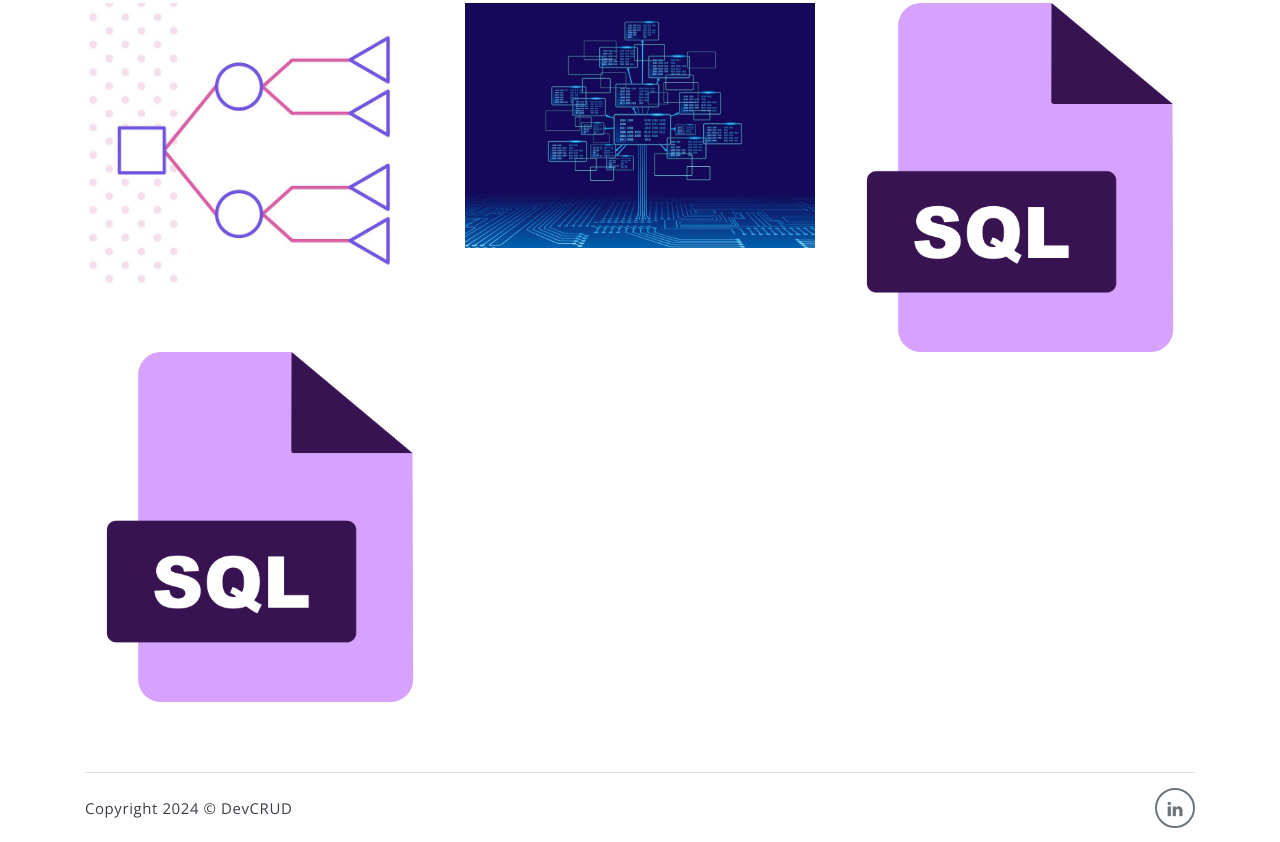
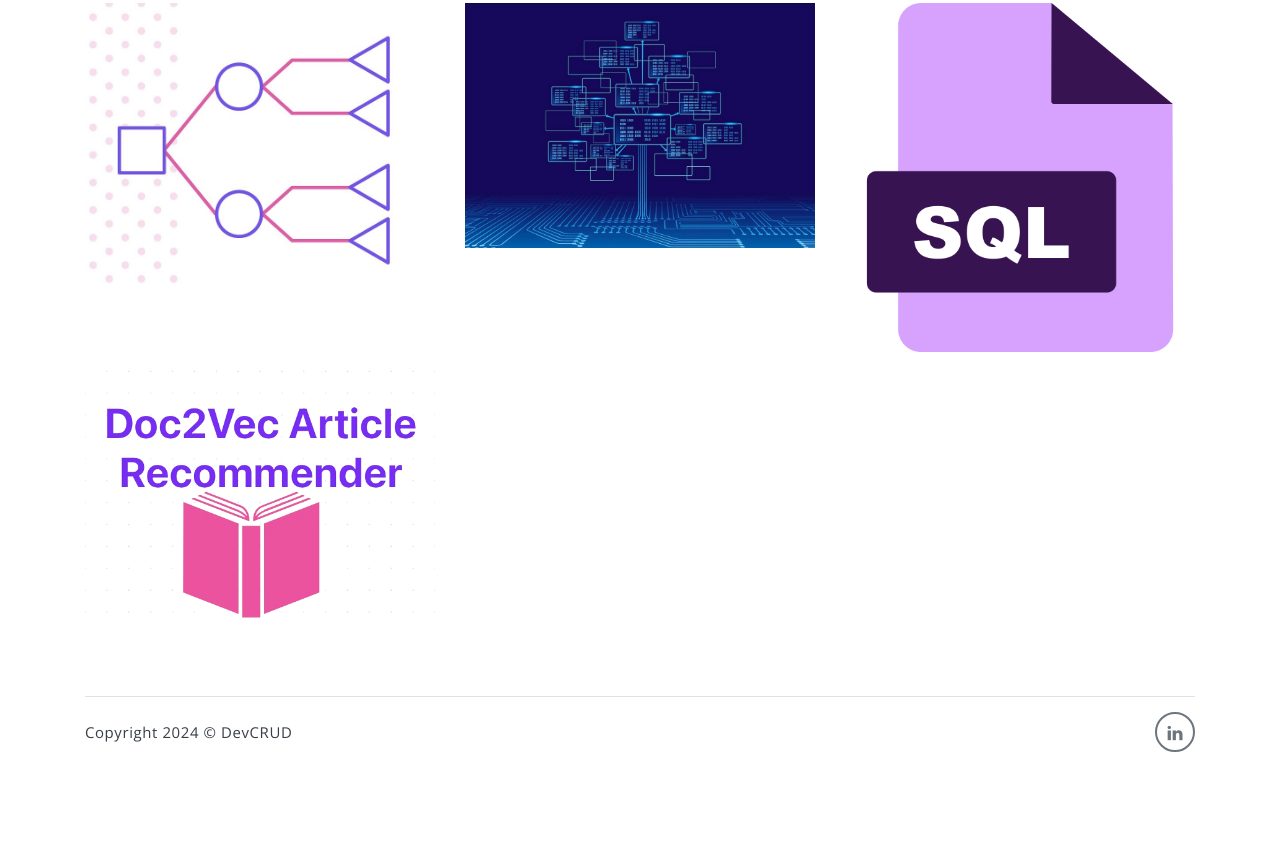
Before and after one commit to lzaidi/lzaidi.github.io, a plain HTML site: page index.html in a window 1280 px wide. Shown: the part 1415-2257 px from the top of the page. After the commit the page ends 2181 px from the top, so only its background shows below. Drawn offline with nearby package versions, Linux system fonts and the light colour scheme; a web font is replaced by a local one.

Commit message:
Update index.html

```diff
--- a/index.html
+++ b/index.html
@@ -124,7 +124,7 @@
             <div class="row">
                 <div class="col-md-4">
                     <a href="https://github.com/lzaidi/doc2vec" class="portfolio-card">
-                        <img class="portfolio-card-img" src="assets/imgs/10260701.png" class="img-responsive rounded" alt="Download free bootstrap 4 landing page, free boootstrap 4 templates, Download free bootstrap 4.1 landing page, free boootstrap 4.1.1 templates, meyawo Landing page">
+                        <img class="portfolio-card-img" src="assets/imgs/doc2vec.png" class="img-responsive rounded" alt="Download free bootstrap 4 landing page, free boootstrap 4 templates, Download free bootstrap 4.1 landing page, free boootstrap 4.1.1 templates, meyawo Landing page">
                         <span class="portfolio-card-overlay">
                             <span class="portfolio-card-caption">
                                 <h4>Doc2Vec Article Recommender</h5>
```
